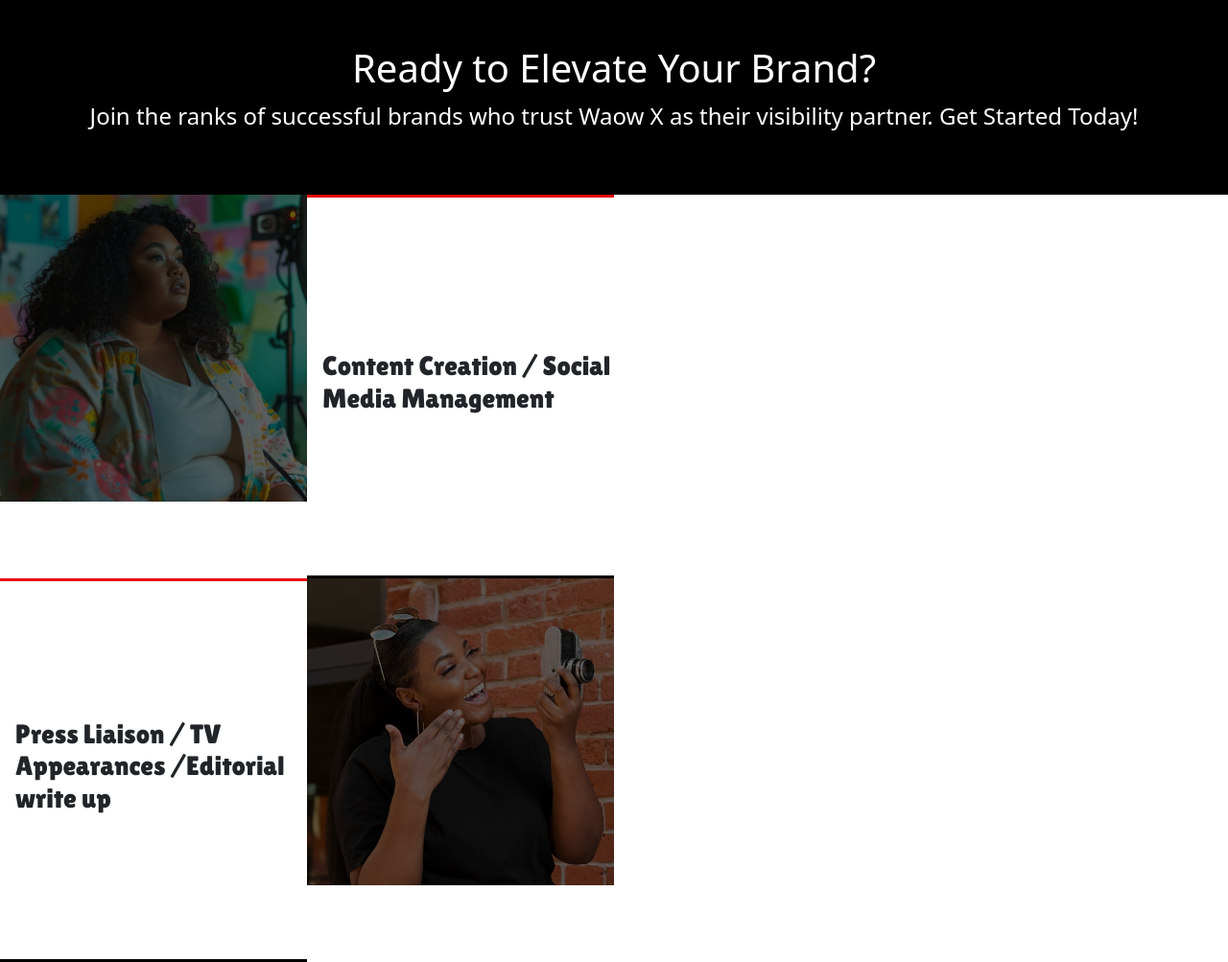
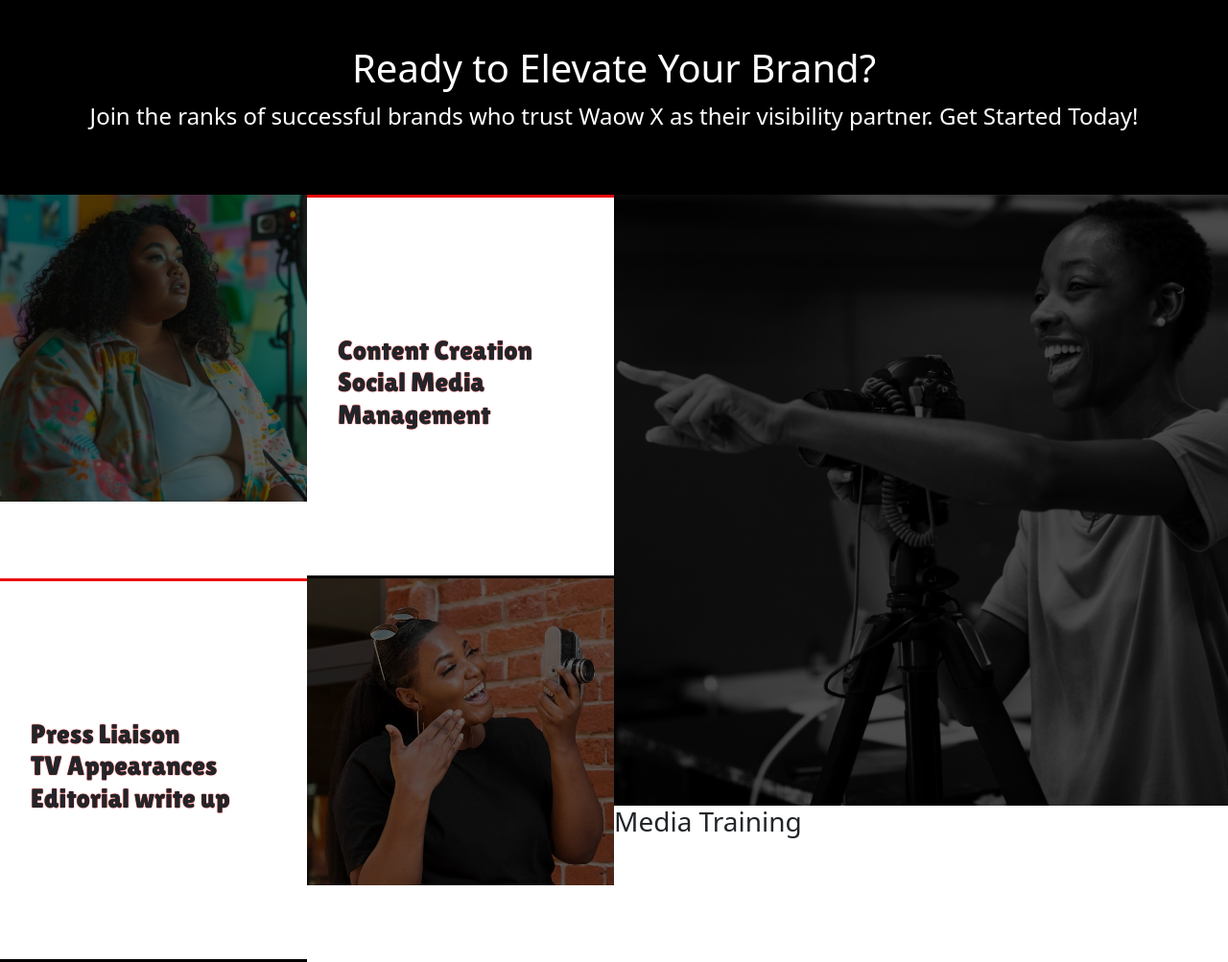
Before and after one commit to Chukason29/woawx_PR, a PHP site: page / in a window 1280 px wide. Shown: the part 801-1804 px from the top of the page at 96% size. Run offline with PHP 8.4, Linux system fonts and the light colour scheme; some libraries are stand-ins or nearby versions.

Commit message:
added service large banner

```diff
--- a/css/styles.css
+++ b/css/styles.css
@@ -60,25 +60,20 @@
 #first-services{
     width: 100%;
     height: 100vh;
+    display: flex;
 }
-#first-services-div{
+#first-services > div{
     width: 50%;
     height: 100vh;
-}
-
-.first-services-div > div{
-    width: 50%;
-    height: 50vh;
-    overflow: hidden;
 }
 #first-services img{
     max-width: 100%;
 }
-.first-services-left{
+.first-services-left-div{
     display: flex;
     flex-wrap: wrap;
 }
-.first-services-left > div{
+.first-services-left-div > div{
     width: 50%;
     height: 50vh;
     overflow: hidden;
@@ -86,19 +81,32 @@
 .first-service-left-writ{
     display: flex;
     align-items: center;
-    padding-left: 1rem;
+    padding: 2rem;
     border-top: 3.5px solid rgb(233, 5, 5);
     border-bottom: 3.5px solid #000000;
     font-family: "Lilita One", sans-serif;
     font-weight: 700;
+    text-shadow: 0px 0px 1.2px red;
 }
-.first-services-left img{
+.first-services-left-div img{
     filter: brightness(.4);
     transform: scale(1);
     transition-duration: .3s;
 }
-.first-services-left img:hover{
+.first-services-left-div img:hover{
     transform: scale(1.1);
     transition-duration: .45s;
     z-index: -9;
 }
+.first-services-right{
+    overflow: hidden;
+}
+.first-services-right img{
+    filter: brightness(.35);
+    transform: scale(1);
+    transition-duration: .35s;
+}
+.first-services-right img:hover{
+    transform: scale(1.2);
+    transition-duration: .35s;
+}
--- a/index.html
+++ b/index.html
@@ -40,24 +40,33 @@
          </p>
     </section>
     <section id="first-services">
+        <div class="first-services-left">
             <div class="first-services-div">
-            <div class="first-services-left">
+                <div class="first-services-left-div">
                     <div class="first-service-left-img">
                         <img src="./img/Content-Creation.jpg" alt="">
                     </div>
                     <div class="first-service-left-writ">
-                    <h3>Content Creation / Social Media Management</h3>
+                        <h3>Content Creation <br>Social Media Management</h3>
                     </div>
                 </div>
-            <div class="first-services-left">
+                <div class="first-services-left-div">
                     <div class="first-service-left-writ">
-                    <h3> Press Liaison / TV Appearances /Editorial write up</h3>
+                        <h3> Press Liaison <br>TV Appearances <br>Editorial write up</h3>
                     </div>
                     <div class="first-service-left-img">
                         <img src="./img/SocialMedia Management.jpg" alt="">
                     </div>
                 </div>
             </div>
+
+        </div>
+        <div class="first-services-right">
+            <img src="./img/media_training.jpg" alt="">
+            <div class="first-services-right-inner">
+                <h3>Media Training</h3>
+            </div>
+        </div>
     </section>
 </body>
 </html>
```
Also changed, not shown: img/media_training.jpg. Lines whose indentation alone changed are shown as unchanged.
